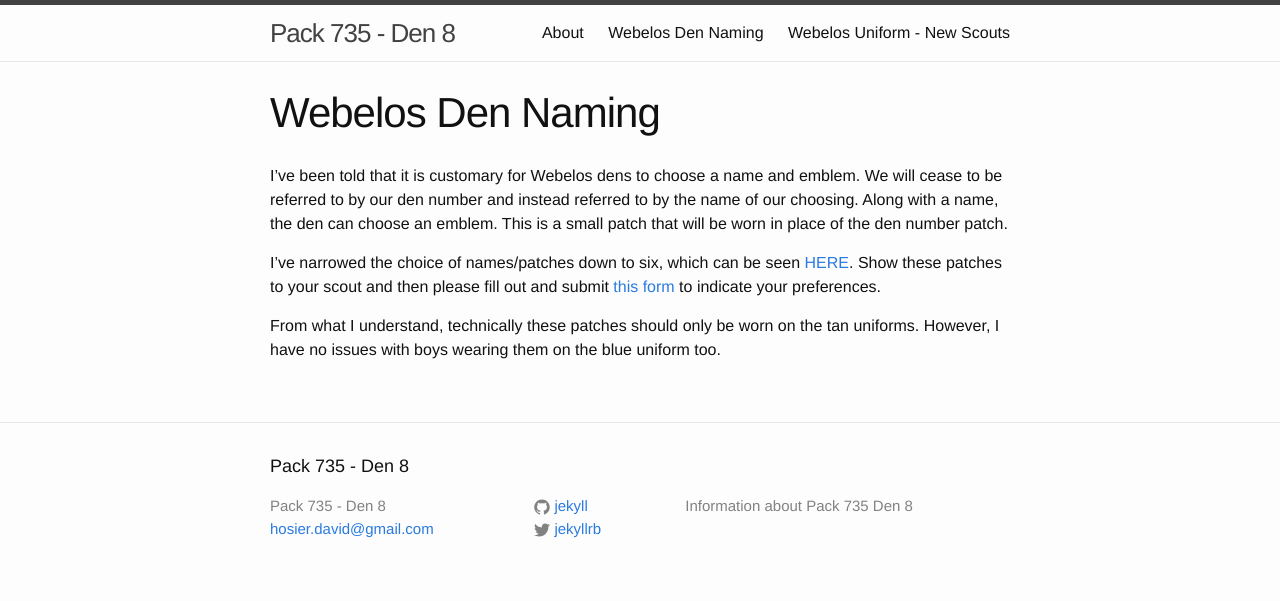
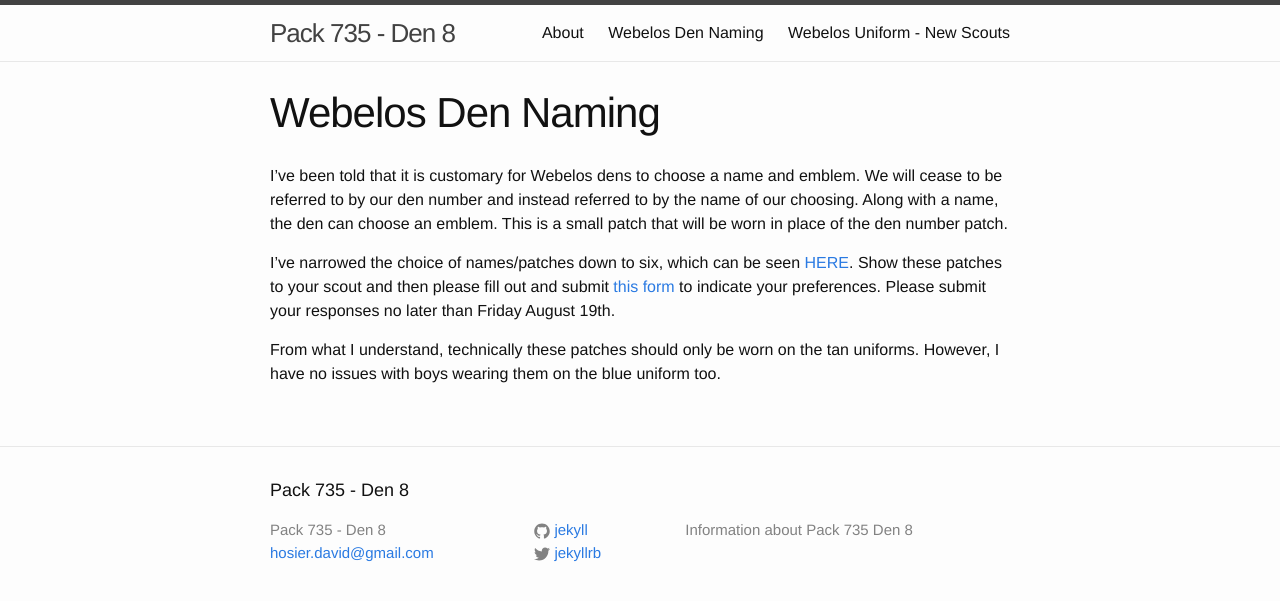
Before and after one commit to david-hosier/david-hosier.github.io, a Jekyll site: the page built from scouts/webelos/den-naming.md, in a window 1280 px wide. Shown: the top 601 px of the page. Built offline with Jekyll 4.4.1, drawn with Linux system fonts in a browser that asks for light colours.

Commit message:
added deadline to form submission for den naming

```diff
--- a/scouts/webelos/den-naming.md
+++ b/scouts/webelos/den-naming.md
@@ -5,6 +5,6 @@
 
 I've been told that it is customary for Webelos dens to choose a name and emblem. We will cease to be referred to by our den number and instead referred to by the name of our choosing. Along with a name, the den can choose an emblem. This is a small patch that will be worn in place of the den number patch.
 
-I've narrowed the choice of names/patches down to six, which can be seen [HERE](/scouts/webelos/patrol-patches.pdf). Show these patches to your scout and then please fill out and submit [this form](https://goo.gl/forms/1uzVD0iYRFIXB59J3) to indicate your preferences.
+I've narrowed the choice of names/patches down to six, which can be seen [HERE](/scouts/webelos/patrol-patches.pdf). Show these patches to your scout and then please fill out and submit [this form](https://goo.gl/forms/1uzVD0iYRFIXB59J3) to indicate your preferences. Please submit your responses no later than Friday August 19th.
 
 From what I understand, technically these patches should only be worn on the tan uniforms. However, I have no issues with boys wearing them on the blue uniform too.
```
